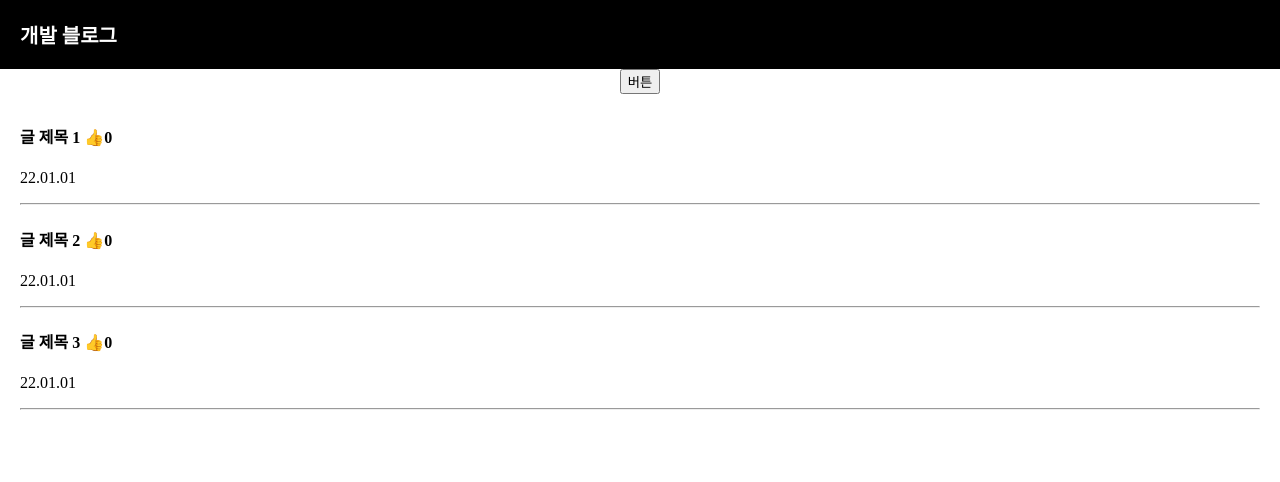
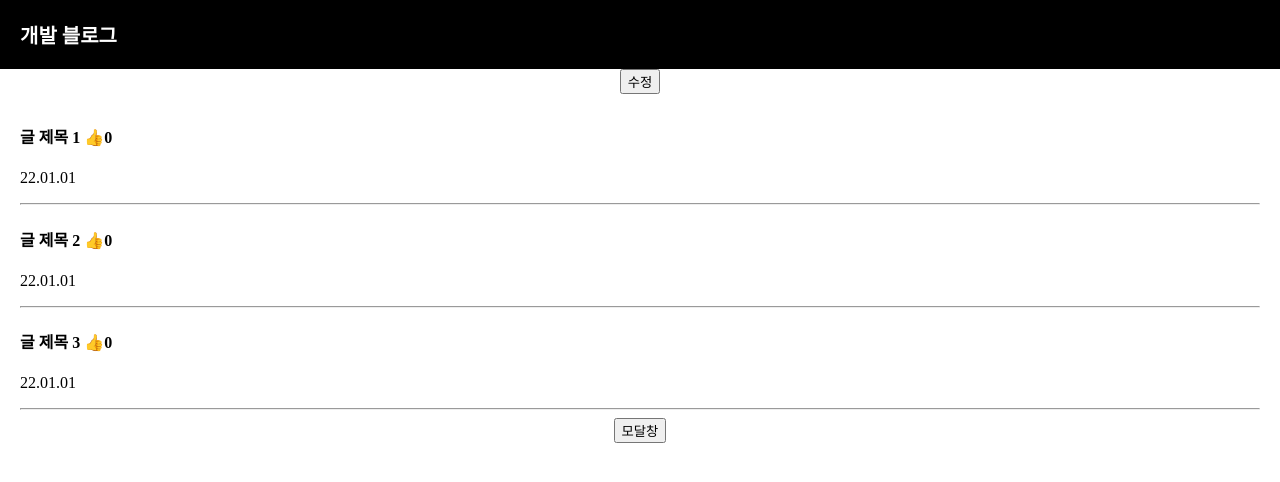
Before and after one commit to jinyoungk1208/React-codingApple, a React (Create React App) app: page / in a window 1280 px wide. Shown: the top 482 px of the page. Built offline with nearby package versions, Linux system fonts and the light colour scheme.

Commit message:
state변경함수(!state) - state를 true/false로 변경 가능(모달창 열고닫기 ..)

```diff
--- a/src/App.js
+++ b/src/App.js
@@ -18,7 +18,7 @@ function App() {
       <div className="black-nav">
         <div>개발 블로그</div>
       </div>
-      <button onClick={ cbChangeTitle }>버튼</button>
+      <button onClick={ cbChangeTitle }>수정</button>
       <div className="list">
         <h4 onClick={ () => { changeModal(true); } }>{ title[0] } <span onClick={ () => { changeCount(count+1); } }>👍</span>{ count }</h4>
         <p>22.01.01</p>
@@ -31,6 +31,7 @@ function App() {
         <hr />
       </div>
 
+      <button onClick={ () => { changeModal(!modal); } }>모달창</button>
       {
         modal === true
         ? <Modal />
```
